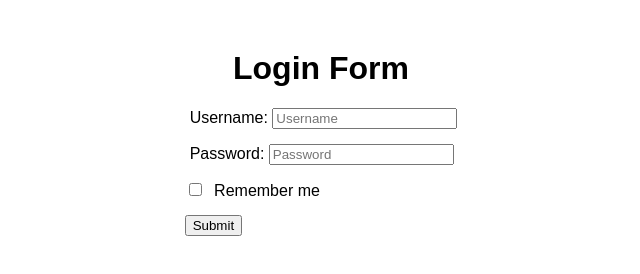
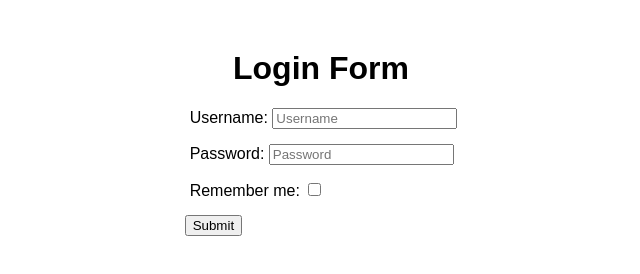
Before and after one commit to acciojob/remember-me-login-form-deepankjadav, a website: page main.html in a window 1280 px wide. Shown: the full height of the page, 319-959 px from the left. Drawn offline with Linux system fonts and the light colour scheme.

Commit message:
created a submission

```diff
--- a/main.html
+++ b/main.html
@@ -20,8 +20,9 @@
     <input type="password" id="password" placeholder="Password">
   </div>
   <div class="form-group">
+	  <label for="checkbox">Remember me:</label>
     <input type="checkbox" id="checkbox">
-    <label for="checkbox">Remember me</label>
+
   </div>
   <input type="submit" id="submit" value="Submit">
 </form>
```
